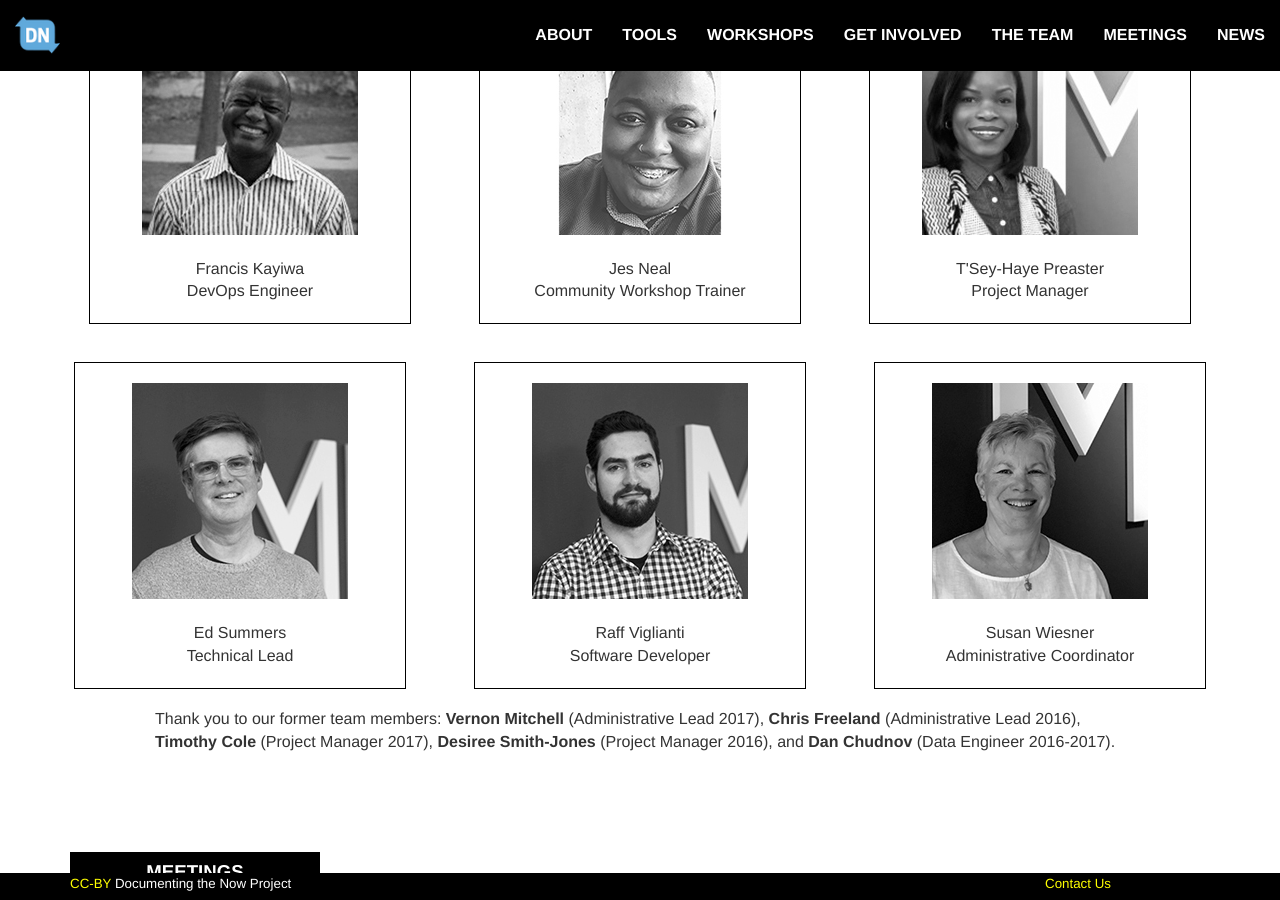
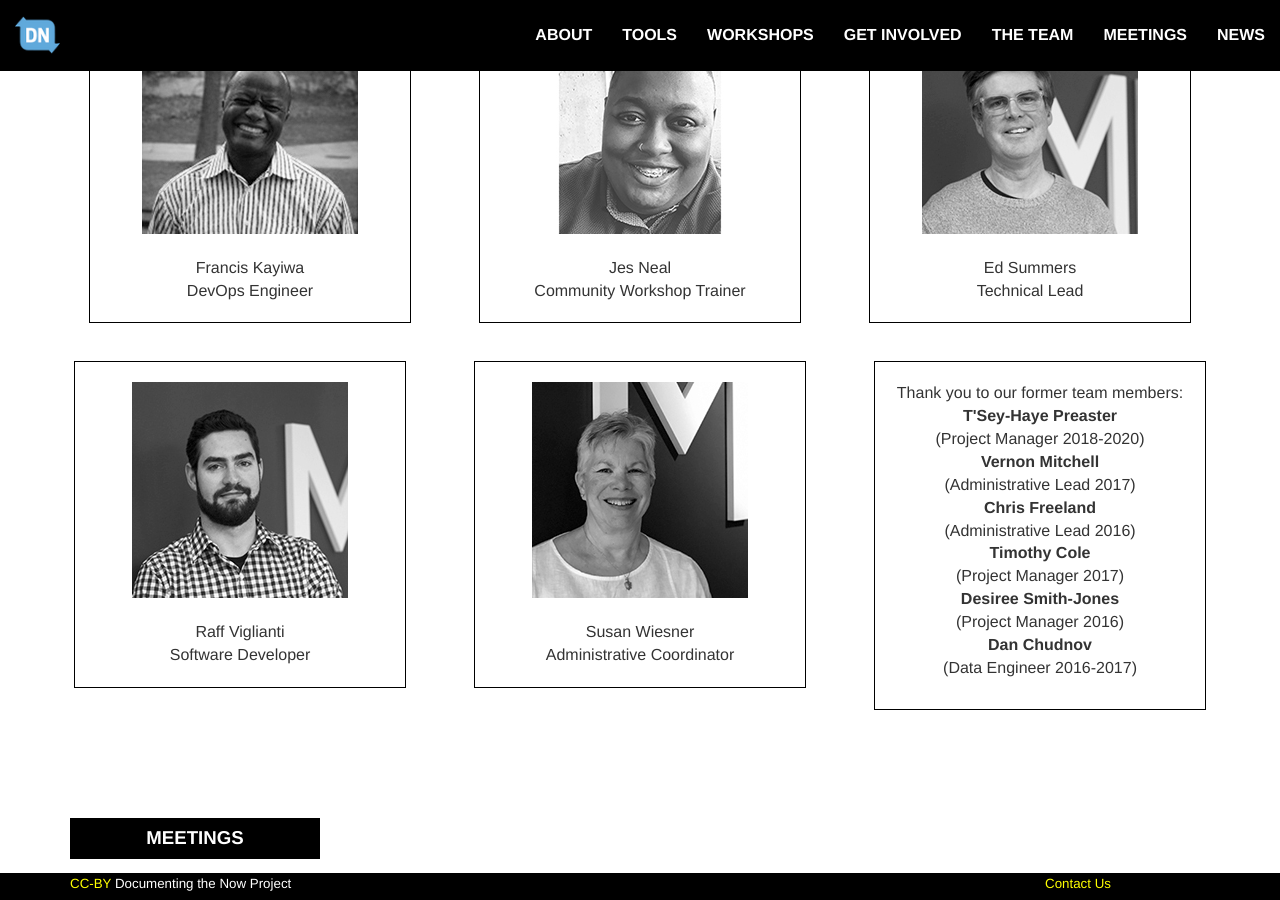
Before and after one commit to DocNow/docnow.github.io, a Jekyll site: the page built from index.html, in a window 1280 px wide and 900 px high, scrolled down 3986 px. Built offline with Jekyll 4.4.1, drawn with Linux system fonts in a browser that asks for light colours.

Commit message:
update wr and tp

```diff
--- a/index.html
+++ b/index.html
@@ -193,7 +193,7 @@ extra_js:
                 </div>
                 <div class="col-lg-2 col-md-2 col-sm-2">
                     <a href="https://webrecorder.io" target="_blank">
-                        <img src="{{ site.baseurl }}/img/webrecorder.jpg" alt="web recorder" width="40%"/><br><h4 class="noline">Webrecorder</h4></a>
+                        <img src="{{ site.baseurl }}/img/wr-logo.svg" alt="web recorder" width="30%"/><br><h4 class="noline">Webrecorder</h4></a>
                 </div>
                 <div class="col-lg-2 col-md-2 col-sm-2">
                     <a href="https://gwu-libraries.github.io/sfm-ui/" target="_blank">
@@ -350,19 +350,12 @@ extra_js:
                   </div>
                   <div class="col-lg-4 col-md-4 col-sm-6">
                       <div class="person">
-                        <img class="img-responsive center-block" src="{{ site.baseurl }}/img/tseyhaye.jpeg" alt="T'Sey-Haye Preaster" /><br>
-                        T'Sey-Haye Preaster<br>
-                        Project Manager
-                    </div>
-                </div>
-              <div class="row text-center">
-                <div class="col-lg-4 col-md-4 col-sm-6">
-                    <div class="person">
                          <img class="img-responsive center-block" src="{{ site.baseurl }}/img/ed.jpg" alt="Ed Summers" /><br>
                          Ed Summers<br>
                          Technical Lead
                       </div>
                   </div>
+              <div class="row text-center">
                 <div class="col-lg-4 col-md-4 col-sm-6">
                     <div class="person">
                         <img class="img-responsive center-block" height=200 src="{{ site.baseurl }}/img/raff.jpg" alt="Raffaele Viglianti" /><br>
@@ -375,6 +368,12 @@ extra_js:
                         <img class="img-responsive center-block" height=200 src="{{ site.baseurl }}/img/susan.jpg" alt="Susan Wiesner" /><br>
                         Susan Wiesner<br>
                         Administrative Coordinator
+                    </div>
+                </div>
+                <div class="col-lg-4 col-md-4 col-sm-6">
+                    <div class="person">
+                      <p> Thank you to our former team members:<br> <b>T'Sey-Haye Preaster</b> <br>(Project Manager 2018-2020)<br> <b>Vernon Mitchell</b> <br>(Administrative Lead 2017)<br> <b>Chris Freeland</b> <br>(Administrative Lead 2016)<br>
+                       <b>Timothy Cole</b> <br>(Project Manager 2017)<br> <b>Desiree Smith-Jones</b> <br>(Project Manager 2016)<br> <b>Dan Chudnov</b> <br>(Data Engineer 2016-2017)
                     </div>
                 </div>
               </div>
@@ -407,12 +406,6 @@ extra_js:
                       Micah Zeller
                   </div>
               </div> -->
-              <div class="row">
-                  <div class="col-lg-offset-1 col-lg-10 text-left">
-                       <p> Thank you to our former team members: <b>Vernon Mitchell</b> (Administrative Lead 2017), <b>Chris Freeland</b> (Administrative Lead 2016),
-                        <b>Timothy Cole</b> (Project Manager 2017), <b>Desiree Smith-Jones</b> (Project Manager 2016), and <b>Dan Chudnov</b> (Data Engineer 2016-2017).
-                  </div>
-              </div>
           </div>
         </section>
 
```
Also changed, not shown: img/wr-logo.svg (added). Lines whose indentation alone changed are shown as unchanged.
